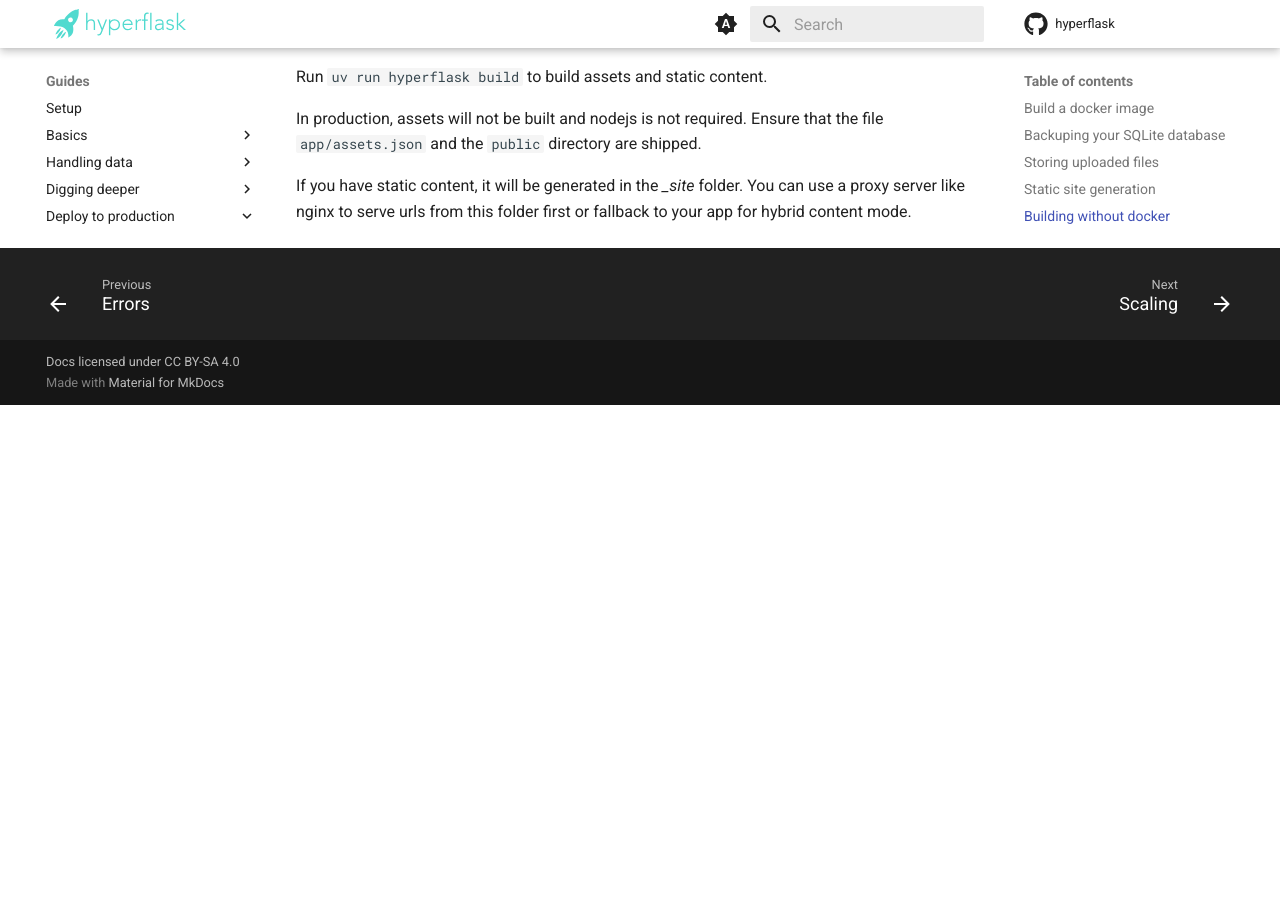
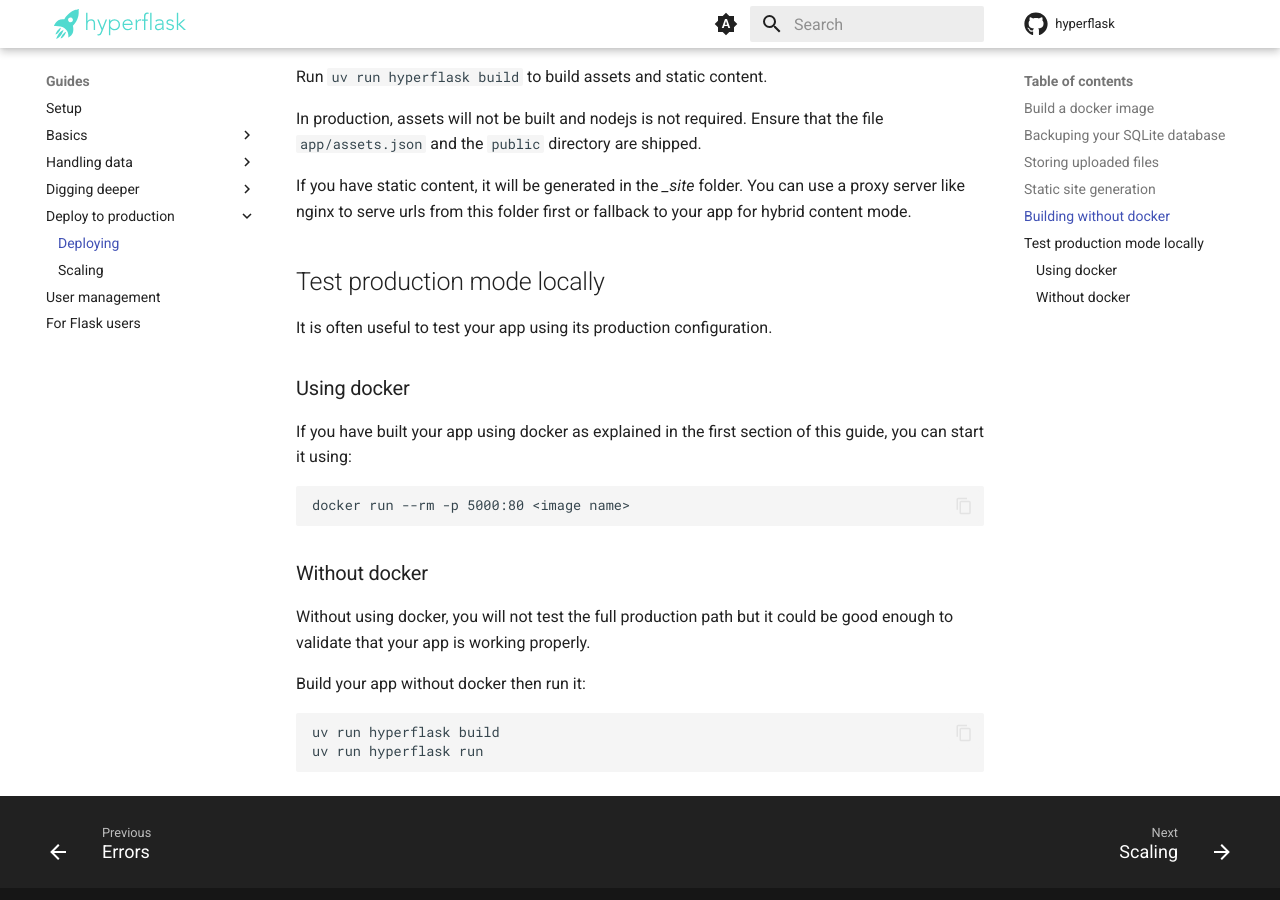
Before and after one commit to hyperflask/hyperflask-docs, an MkDocs documentation site: the page built from docs/guides/deploy.md, in a window 1280 px wide and 900 px high, scrolled down 1804 px. Built offline with MkDocs 1.6.1 and Material for MkDocs 9.7.7, drawn with Linux system fonts in a browser that asks for light colours; before the commit the page ends 2209 px from its top, so only the background shows below that; some of the changed text lies outside the part shown.

Commit message:
Updated docs

```diff
--- a/docs/guides/deploy.md
+++ b/docs/guides/deploy.md
@@ -60,3 +60,22 @@
 In production, assets will not be built and nodejs is not required. Ensure that the file `app/assets.json` and the `public` directory are shipped.
 
 If you have static content, it will be generated in the *_site* folder. You can use a proxy server like nginx to serve urls from this folder first or fallback to your app for hybrid content mode.
+
+## Test production mode locally
+
+It is often useful to test your app using its production configuration.
+
+### Using docker
+
+If you have built your app using docker as explained in the first section of this guide, you can start it using:
+
+    docker run --rm -p 5000:80 <image name>
+
+### Without docker
+
+Without using docker, you will not test the full production path but it could be good enough to validate that your app is working properly.
+
+Build your app without docker then run it:
+
+    uv run hyperflask build
+    uv run hyperflask run
```
Also changed, not shown: other parts of docs/guides/deploy.md (+1 -1 lines), docs/getting-started.md (+42 -16 lines), docs/guides/setup.md (+7 -1 lines).
